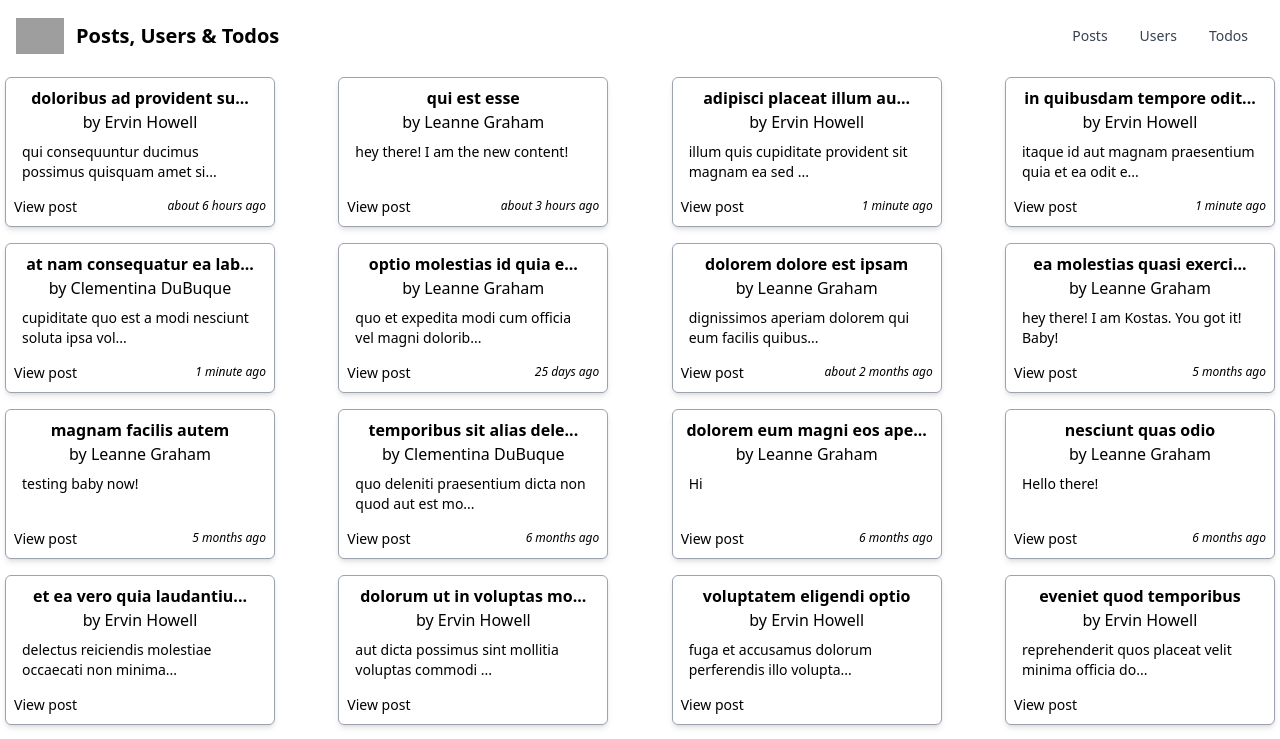
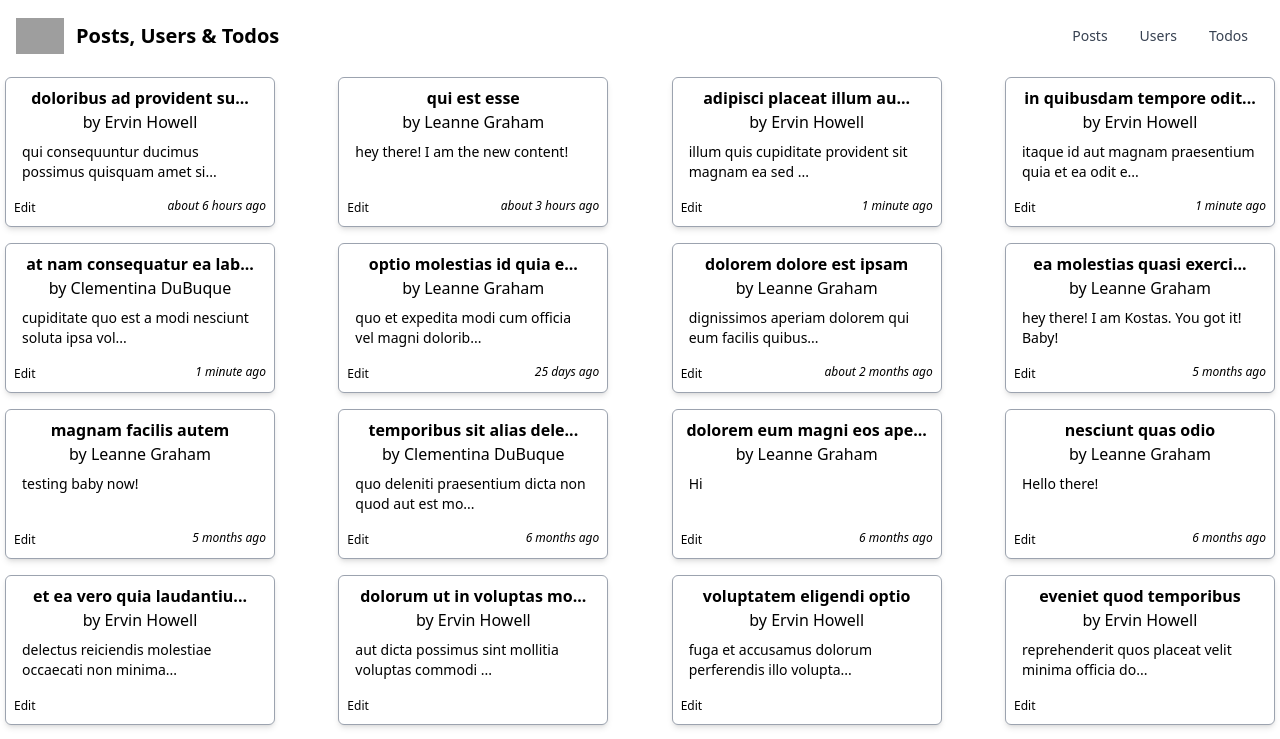
Before and after one commit to kboul/posts-users-todos-rtq, a React (Create React App) app: page /posts in a window 1280 px wide. Shown: the top 739 px of the page. Built offline with nearby package versions, Linux system fonts and the light colour scheme; data requests are answered from the project's data file; grey boxes are pictures that could not be loaded.

Commit message:
Implement post delete functionality

```diff
--- a/src/app/services/posts.ts
+++ b/src/app/services/posts.ts
@@ -32,11 +32,11 @@ export const postsApi = api.injectEndpoints({
       }),
       invalidatesTags: (post) => [{ type: "Post", id: post?.id }]
     }),
-    deletePost: builder.mutation<{ success: boolean; id: number }, number>({
+    deletePost: builder.mutation<{ id: number }, number>({
       query: (id: number) => ({
         url: `posts/${id}`,
         method: "DELETE",
-        body: id
+        body: { id }
       }),
       invalidatesTags: (post) => [{ type: "Post", id: post?.id }]
     })
--- a/src/components/Form.tsx
+++ b/src/components/Form.tsx
@@ -1,4 +1,4 @@
-import { FormEvent, ReactNode } from "react";
+import { ReactNode } from "react";
 
 const className = {
   form: "flex flex-col m-2"
@@ -7,13 +7,9 @@ const className = {
 interface FormProps {
   classname?: string;
   children: ReactNode;
-  onSubmit: (e: FormEvent<HTMLFormElement>) => void;
+  [key: string]: any;
 }
 
-export default function Form({ children, classname, onSubmit }: FormProps) {
-  return (
-    <form className={`${className.form} ${classname}`} onSubmit={onSubmit}>
-      {children}
-    </form>
-  );
+export default function Form({ children, classname }: FormProps) {
+  return <form className={`${className.form} ${classname}`}>{children}</form>;
 }
--- a/src/pages/Post.tsx
+++ b/src/pages/Post.tsx
@@ -4,7 +4,11 @@ import { useParams } from "react-router-dom";
 import { useNavigate } from "react-router-dom";
 
 import { Button, Form, Input } from "../components";
-import { useGetPostQuery, useUpdatePostMutation } from "../app/services/posts";
+import {
+  useDeletePostMutation,
+  useGetPostQuery,
+  useUpdatePostMutation
+} from "../app/services/posts";
 import { getUserName } from "../utils";
 import { selectAllUsers } from "./Users/usersSlice";
 
@@ -20,11 +24,13 @@ interface PostProps {
 
 export default function Post({ use }: PostProps) {
   const { postId } = useParams();
+  const numPostId = Number(postId);
   const navigate = useNavigate();
 
   const allUsers = useSelector(selectAllUsers);
-  const { data: post } = useGetPostQuery(Number(postId));
+  const { data: post } = useGetPostQuery(numPostId);
   const [updatePost] = useUpdatePostMutation();
+  const [deletePost] = useDeletePostMutation();
 
   const [editPost, setEditPost] = useState({ title: "", body: "" });
 
@@ -37,12 +43,12 @@ export default function Post({ use }: PostProps) {
 
   const buttonDisabled = Boolean(!title || !body);
 
-  const handleSumbit = async (e: FormEvent<HTMLFormElement>) => {
+  const handlePostUpdate = async (e: FormEvent<HTMLFormElement>) => {
     e.preventDefault();
 
     if (buttonDisabled) return;
 
-    await updatePost({ id: Number(postId), title, body });
+    await updatePost({ id: numPostId, title, body });
     navigate("/posts");
   };
 
@@ -50,12 +56,17 @@ export default function Post({ use }: PostProps) {
     setEditPost((prev) => ({ ...prev, [e.target.name]: e.target.value }));
   };
 
+  const handlePostDelete = () => {
+    deletePost(numPostId);
+    navigate("/posts");
+  };
+
   if (post)
     return (
       <>
         <h1 className={className.pageHeader}>{use} post</h1>
         <div className={className.container}>
-          <Form classname={className.form} onSubmit={handleSumbit}>
+          <Form classname={className.form}>
             <Input
               label="title"
               name="title"
@@ -75,7 +86,12 @@ export default function Post({ use }: PostProps) {
               textarea
               value={body}
             />
-            <Button disabled={buttonDisabled} label={`${use} post`} />
+            <Button
+              disabled={buttonDisabled}
+              label={`${use} post`}
+              onClick={handlePostUpdate}
+            />
+            <Button label="Delete post" onClick={handlePostDelete} />
           </Form>
         </div>
       </>
--- a/src/pages/Posts/Posts.tsx
+++ b/src/pages/Posts/Posts.tsx
@@ -12,7 +12,9 @@ const className = {
   title: "font-bold text-center",
   author: "text-center from-neutral-400",
   body: "mx-2 my-2 text-sm flex-1",
-  postPageLink: "text-sm",
+  btnsDateContainer: "flex justify-between",
+  btnsContainer: "flex",
+  editBtn: "text-xs",
   date: "text-xs italic items-center flex"
 };
 
@@ -42,9 +44,9 @@ export default function Posts() {
             <p className={className.body} title={post.body}>
               {truncate(post.body, 50)}
             </p>
-            <div className="flex justify-between">
+            <div className={className.btnsDateContainer}>
               <Link to={`/posts/${post.id}`}>
-                <button className={className.postPageLink}>View post</button>
+                <button className={className.editBtn}>Edit</button>
               </Link>
               {post?.date && (
                 <span className={className.date}>{formatDate(post?.date)}</span>
```
